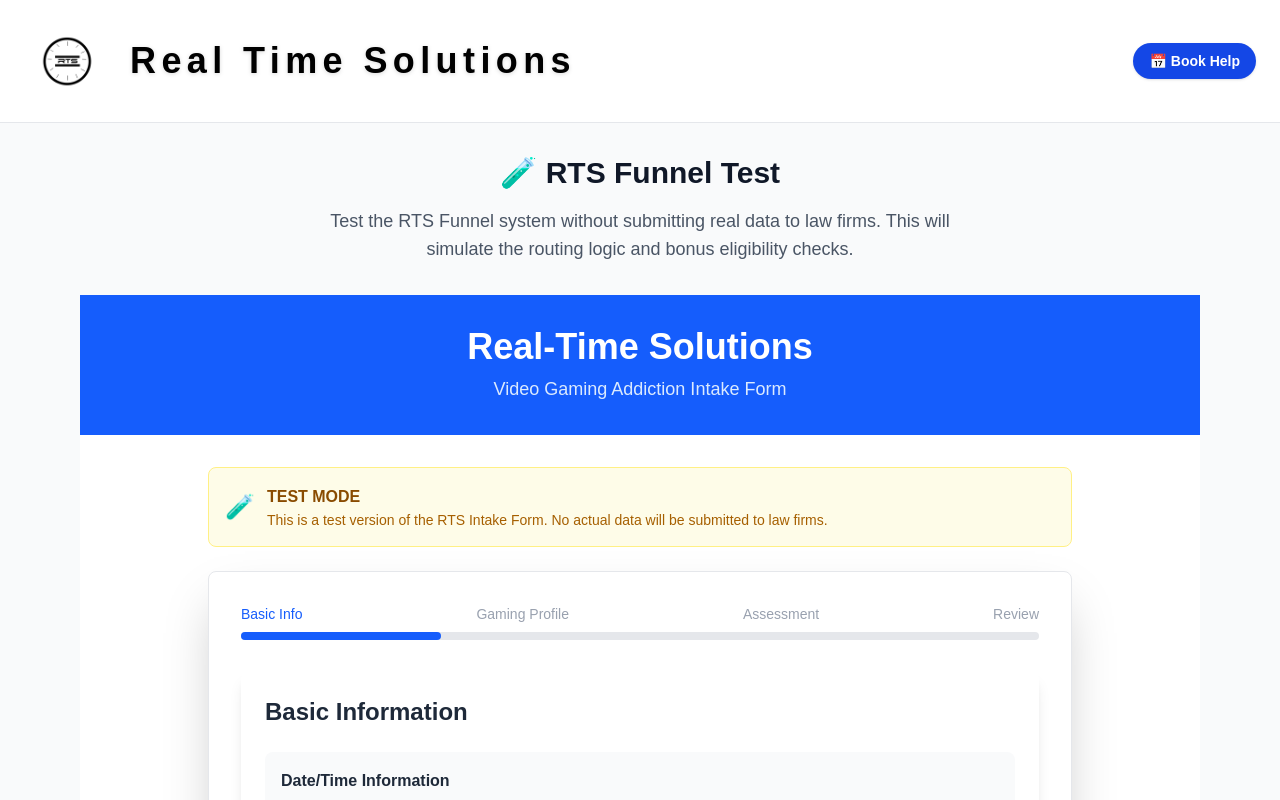
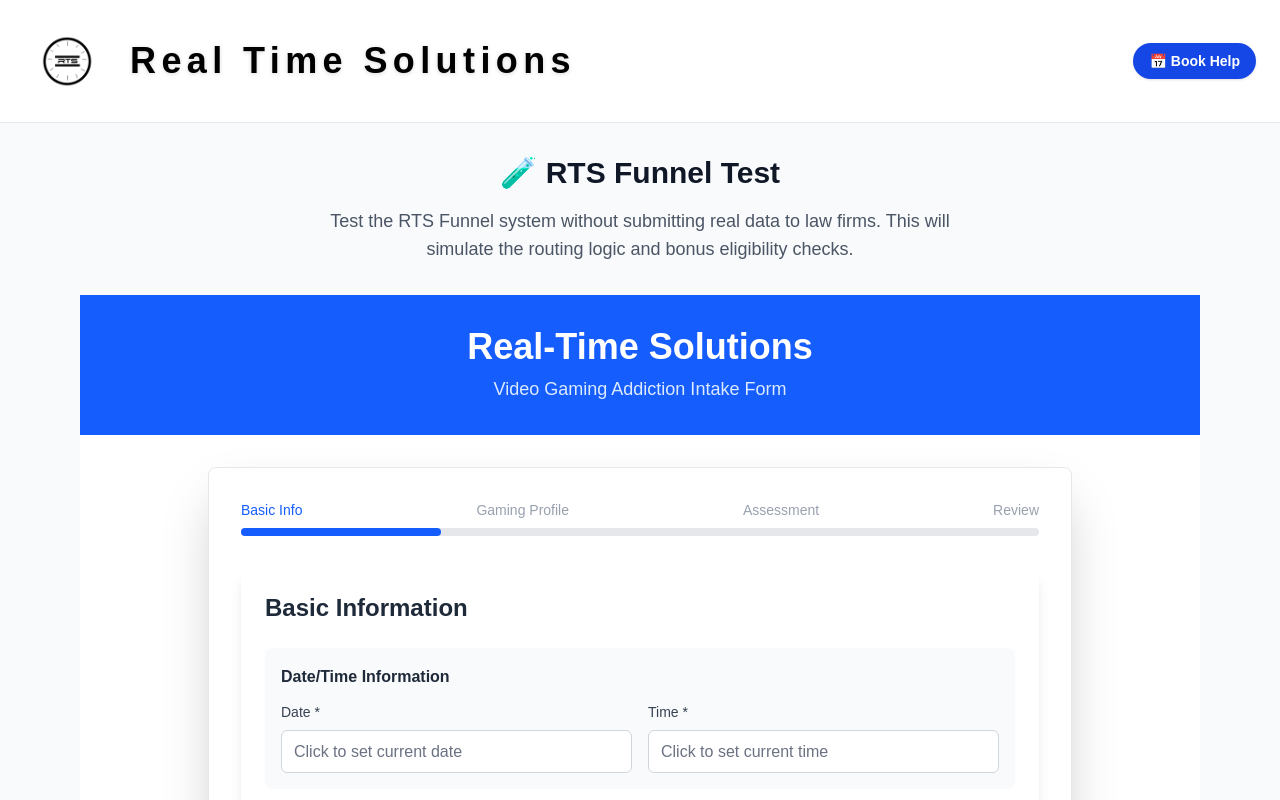
Before and after one commit to P-Paths/torc-landing, a Next.js app: page /rts-test in a window 1280 px wide. Shown: the top 800 px of the page. Built offline with nearby package versions, Linux system fonts and the light colour scheme.

Commit message:
Remove test-related text from RTS form: Remove test mode banner, test submission messages, and update button text

```diff
--- a/components/RTSIntakeFormTest.tsx
+++ b/components/RTSIntakeFormTest.tsx
@@ -312,9 +312,9 @@ const RTSIntakeFormTest: React.FC = () => {
       <div className="max-w-2xl mx-auto p-6 bg-green-50 border border-green-200 rounded-lg">
         <div className="text-center">
           <div className="text-green-600 text-6xl mb-4">✅</div>
-          <h2 className="text-2xl font-bold text-green-800 mb-4">Test Submission Successful!</h2>
+          <h2 className="text-2xl font-bold text-green-800 mb-4">Submission Successful!</h2>
           <p className="text-green-700 mb-6">
-            This was a test submission. No actual data was sent to law firms.
+            Thank you for submitting your information. We'll review your case and contact you within 24 hours.
           </p>
 
           {testResult && (
@@ -359,18 +359,7 @@ const RTSIntakeFormTest: React.FC = () => {
       </div>
 
       <div className="max-w-4xl mx-auto px-4 py-8">
-        {/* Test Mode Banner */}
-        <div className="bg-yellow-50 border border-yellow-200 rounded-lg p-4 mb-6">
-          <div className="flex items-center">
-            <div className="text-yellow-600 text-2xl mr-3">🧪</div>
-            <div>
-              <h3 className="font-semibold text-yellow-800">TEST MODE</h3>
-              <p className="text-sm text-yellow-700">
-                This is a test version of the RTS Intake Form. No actual data will be submitted to law firms.
-              </p>
-            </div>
-          </div>
-        </div>
+
 
         {/* Form Container with White Background */}
         <div className="bg-white p-8 rounded-lg shadow-2xl border border-gray-200">
@@ -2389,7 +2378,7 @@ const RTSIntakeFormTest: React.FC = () => {
           {/* Step 4: Review */}
           {currentStep === 4 && (
             <div className="bg-white p-6 rounded-lg shadow-lg">
-              <h2 className="text-2xl font-bold text-gray-800 mb-6">Review & Submit Test</h2>
+              <h2 className="text-2xl font-bold text-gray-800 mb-6">Review & Submit</h2>
 
               <div className="space-y-4 mb-6">
                 <div className="bg-gray-50 p-4 rounded-lg">
@@ -2421,13 +2410,7 @@ const RTSIntakeFormTest: React.FC = () => {
                 </div>
               </div>
 
-              <div className="bg-yellow-50 p-4 rounded-lg border border-yellow-200">
-                <h3 className="font-semibold text-yellow-800 mb-2">Test Mode Active</h3>
-                <p className="text-sm text-yellow-700">
-                  This is a test submission. No actual data will be sent to law firms.
-                  The system will simulate the routing and bonus eligibility logic.
-                </p>
-              </div>
+
             </div>
           )}
 
@@ -2462,7 +2445,7 @@ const RTSIntakeFormTest: React.FC = () => {
                     : 'bg-yellow-600 text-white hover:bg-yellow-700'
                 }`}
               >
-                {isSubmitting ? 'Testing...' : 'Submit Test'}
+                {isSubmitting ? 'Submitting...' : 'Submit Form'}
               </button>
             )}
           </div>
```
